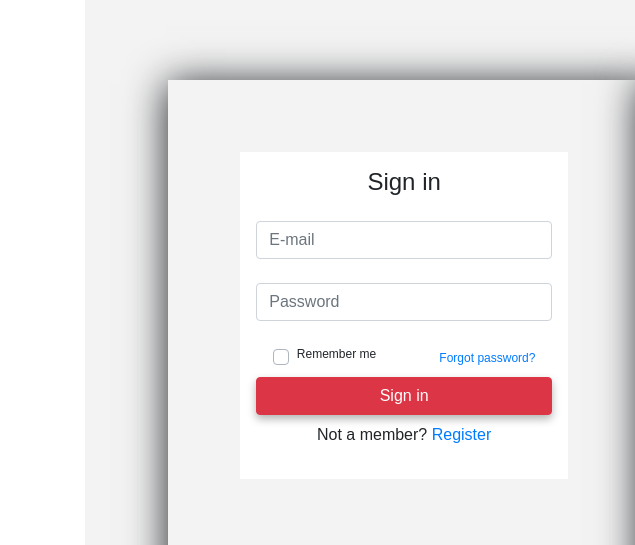
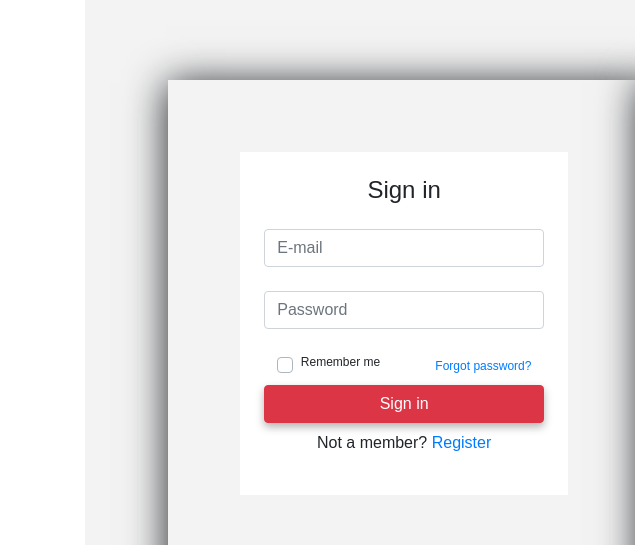
Before and after one commit to zainabaderinmola/scrumy-login, a plain HTML site: page templates/login.html in a window 1280 px wide. Shown: the top 545 px of the page, 0-635 px from the left. Drawn offline with nearby package versions, Linux system fonts and the light colour scheme.

Commit message:
Added new files

```diff
--- a/templates/login.html
+++ b/templates/login.html
@@ -30,7 +30,7 @@
                                         <div class="container p-4 align-items-center">
                                             <div class='login-container'>
                                                 <!-- Default form login -->
-                                                <form class="text-center border-grey p-3" action="#!">
+                                                <form class="text-center border-grey p-4" action="#!">
 
                                                     <p class="h4 mb-4">Sign in</p>
 
```
